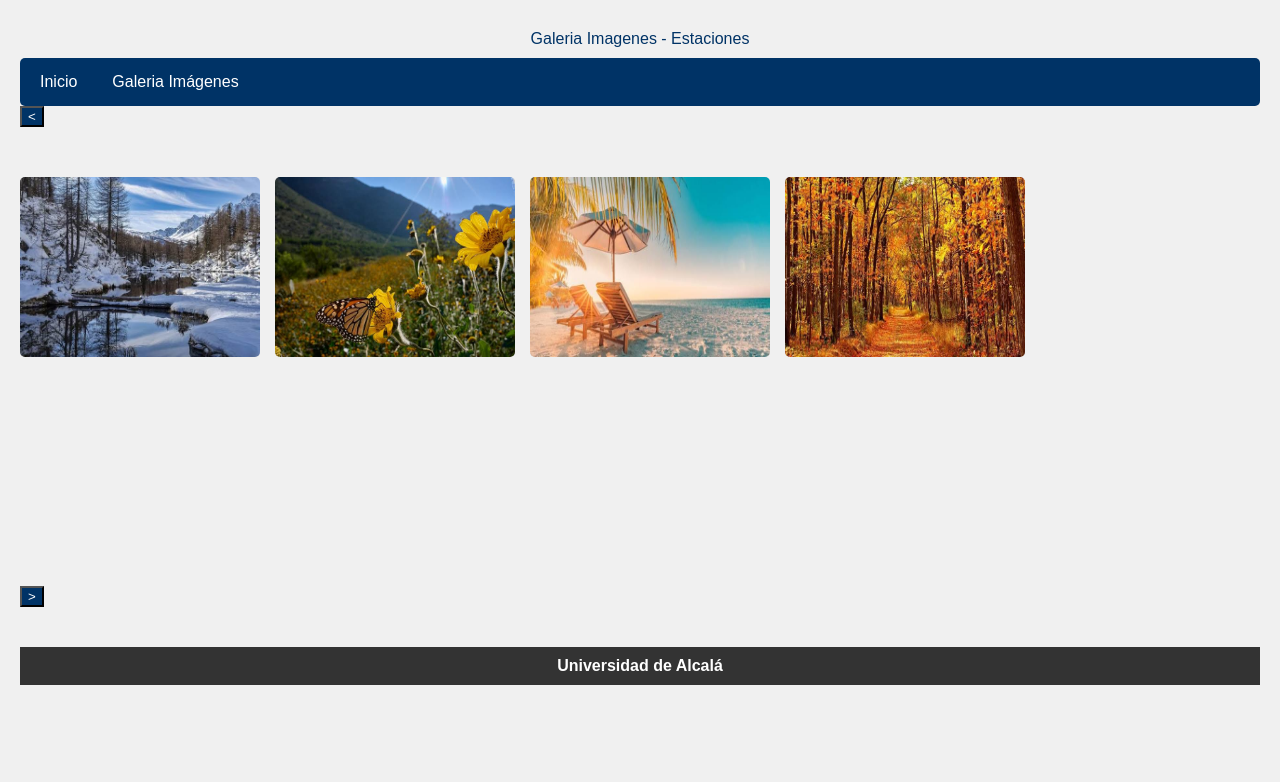
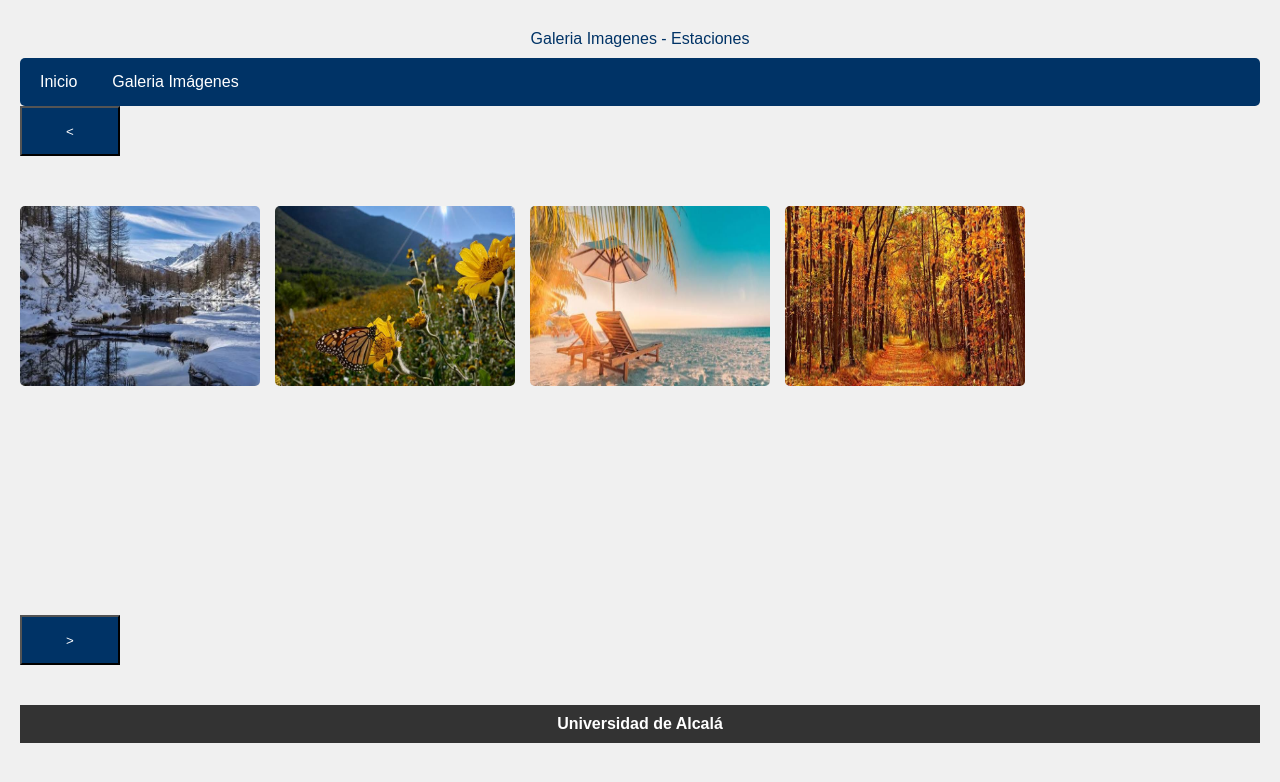
Before and after one commit to javiersalst/pweb3, a plain HTML site: page galeria.html in a window 1280 px wide. Drawn offline with nearby package versions, Linux system fonts and the light colour scheme.

Commit message:
estilo flecha

```diff
--- a/estilo.css
+++ b/estilo.css
@@ -84,4 +84,8 @@ footer{
     background-color: #003366;
     color: #ffffff;
     cursor: pointer;
+    width: 100px;
+    height: 50px;
+    padding: 5px 5px;
+
 }
```
